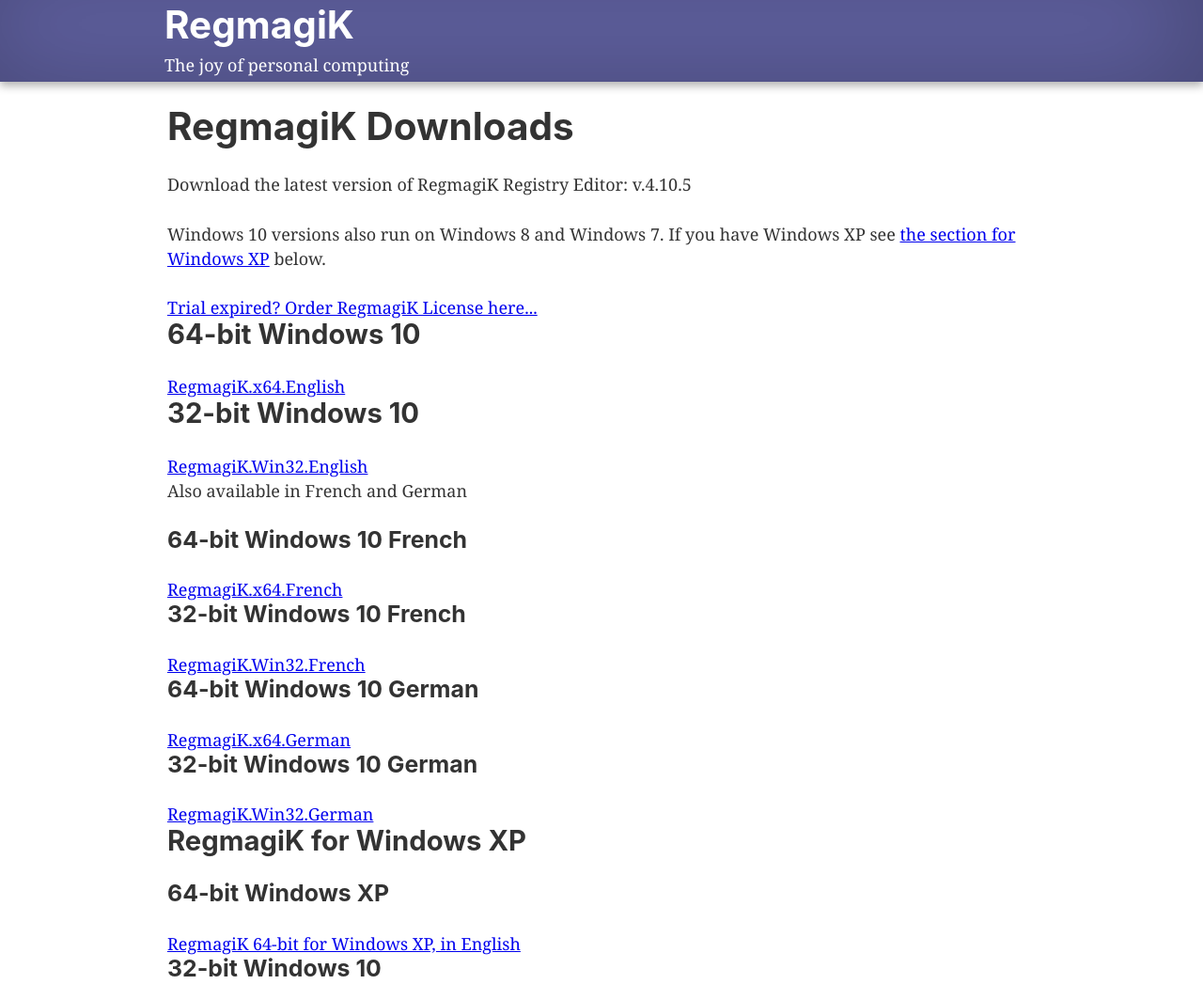
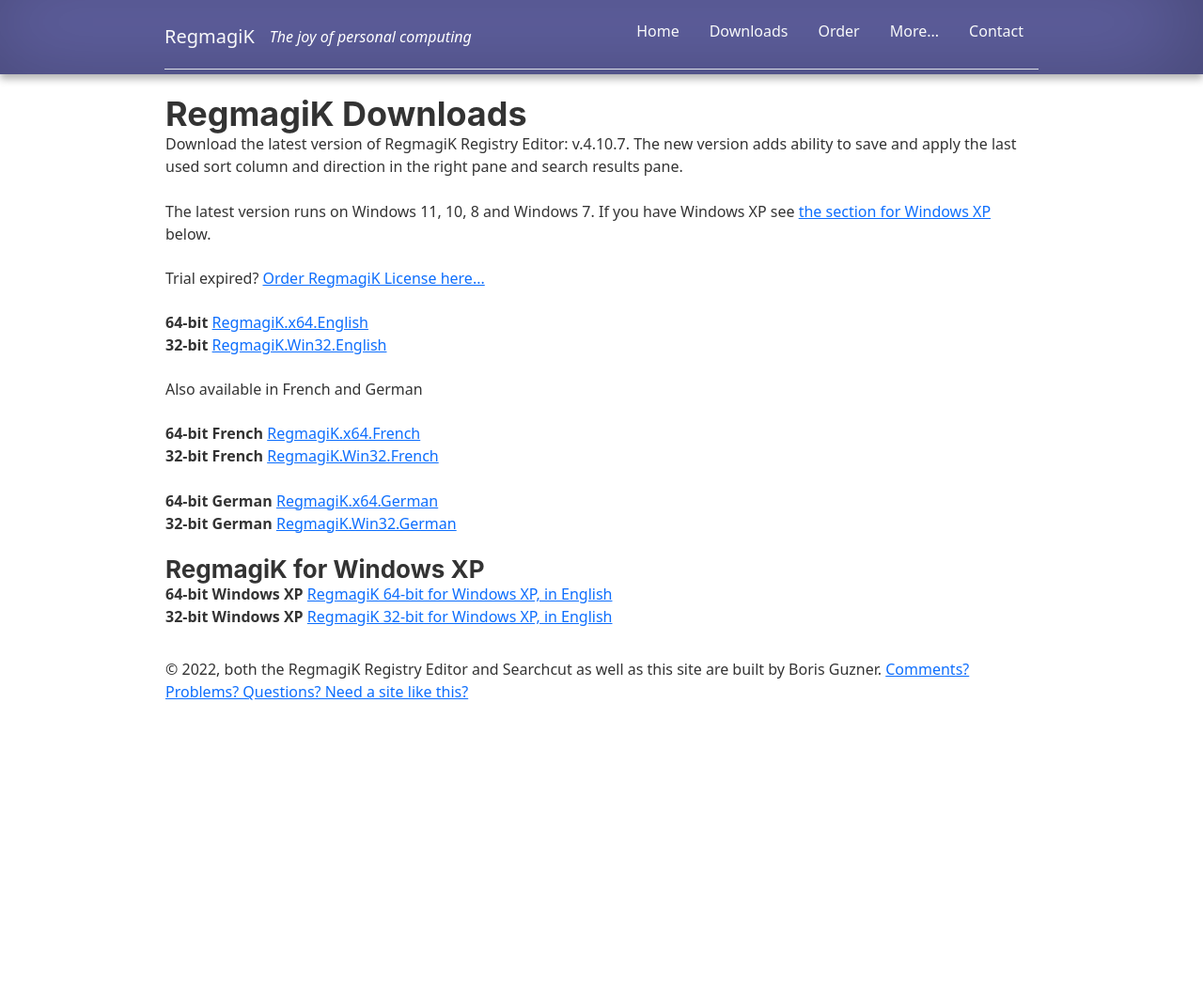
Before and after one commit to regmagik/regmagik.com, a Gatsby site: page /downloads in a window 1280 px wide. Shown: the top 1047 px of the page at 94% size. After the commit the page ends 800 px from the top, so only its background shows below. Built offline with nearby package versions, Linux system fonts and the light colour scheme; Gatsby itself is replaced by a stand-in of ours.

Commit message:
add top menu

```diff
--- a/package.json
+++ b/package.json
@@ -5,7 +5,8 @@
   "version": "0.1.0",
   "author": "Kyle Mathews <mathews.kyle@gmail.com>",
   "dependencies": {
-    "@paypal/react-paypal-js": "^7.2.1",
+	"bootstrap": "^5.1.3",
+	"@paypal/react-paypal-js": "^7.2.1",
     "gatsby": "^3.6.2",
     "gatsby-plugin-gatsby-cloud": "^2.6.1",
     "gatsby-plugin-image": "^1.6.0",
@@ -18,7 +19,8 @@
     "prop-types": "^15.7.2",
     "react": "^17.0.1",
     "react-dom": "^17.0.1",
-    "react-helmet": "^6.1.0"
+	"reactstrap": "^8.10.0",
+   	"react-helmet": "^6.1.0"
   },
   "devDependencies": {
     "prettier": "2.2.1"
--- a/src/components/header.js
+++ b/src/components/header.js
@@ -1,6 +1,8 @@
 import * as React from "react"
 import PropTypes from "prop-types"
 import { Link } from "gatsby"
+import { Collapse, Nav, Navbar, NavbarBrand, NavbarToggler, NavItem } from 'reactstrap';
+
 const dark = `rgb(102, 103, 171)`;
 const lite = `white`;
 const headerBg = dark;
@@ -11,19 +13,52 @@
       boxShadow: `inset -1em -1em 6em rgba(0,0,0,0.3), 0 0.3em 0.5em rgba(0,0,0,0.3)`,
     }}>
     <div style={{color: headerText, margin: `0 auto`, maxWidth: 940, padding: 5,}}>
-      <h1 style={{marginBottom: 2, paddingBottom:4 }}>
-        <Link to="/" style={{color: headerText,
-            //textShadow: `2px 2px 2px`,
-            textDecoration: `none`,
-          }}
-        >
-          {siteTitle}
-        </Link>
-      </h1>
-      The joy of personal computing
-    </div>
+		<Menu siteTitle={siteTitle}/>
+	</div>
   </header>
 )
+
+export function Menu({siteTitle}) {
+
+	const [state, setState] = React.useState({
+		collapsed: true
+	});
+
+	function toggleNavbar () {
+	  setState(s => ({...s,
+		collapsed: !s.collapsed
+	  }));
+	}
+
+	return (
+		<Navbar className="navbar-expand-sm navbar-toggleable-sm border-bottom box-shadow">
+			<NavbarBrand className="text-light" tag={Link} href="/"> {siteTitle} </NavbarBrand>
+			<i>The joy of personal computing</i>
+
+			<NavbarToggler onClick={toggleNavbar} className="mr-2" />
+			<Collapse className="d-sm-inline-flex flex-sm-row-reverse" isOpen={!state.collapsed} navbar>
+			<Nav>
+				<NavItem>
+				<Link className="nav-link text-light" to="/">Home</Link>
+				</NavItem>
+				<NavItem>
+				<Link className="nav-link text-light" to="/downloads">Downloads</Link>
+				</NavItem>
+				<NavItem>
+				<Link className="nav-link text-light" to="/pay">Order</Link>
+				</NavItem>
+				<NavItem>
+				<Link className="nav-link text-light" to="/searchcut">More...</Link>
+				</NavItem>
+				<NavItem>
+				<Link className="nav-link text-light" to="/contact">Contact</Link>
+				</NavItem>
+			</Nav>
+			</Collapse>
+		</Navbar>
+	);
+}
+
 
 Header.propTypes = {
   siteTitle: PropTypes.string,
--- a/src/components/layout.css
+++ b/src/components/layout.css
@@ -1,7 +1,6 @@
 html {
   -ms-text-size-adjust: 100%;
   -webkit-text-size-adjust: 100%;
-  font: 112.5%/1.45em georgia, serif, sans-serif;
   box-sizing: border-box;
   overflow-y: scroll;
 }
@@ -10,7 +9,6 @@
   -webkit-font-smoothing: antialiased;
   -moz-osx-font-smoothing: grayscale;
   color: hsla(0, 0%, 0%, 0.8);
-  font-family: georgia, serif;
   font-weight: normal;
   word-wrap: break-word;
   font-kerning: normal;
@@ -74,12 +72,12 @@
 h1 {
   margin-left: 0;
   margin-right: 0;
-  margin-top: 0;
+  margin-top: 5px;
+  margin-bottom: 0;
   padding-bottom: 0;
   padding-left: 0;
   padding-right: 0;
   padding-top: 0;
-  margin-bottom: 1.45rem;
   color: inherit;
   font-family: -apple-system, BlinkMacSystemFont, Segoe UI, Roboto, Oxygen,
     Ubuntu, Cantarell, Fira Sans, Droid Sans, Helvetica Neue, sans-serif;
@@ -254,11 +252,11 @@
   margin-left: 0;
   margin-right: 0;
   margin-top: 0;
+  margin-bottom: 0;
   padding-bottom: 0;
   padding-left: 0;
   padding-right: 0;
   padding-top: 0;
-  margin-bottom: 1.45rem;
   color: inherit;
   font-family: -apple-system, BlinkMacSystemFont, Segoe UI, Roboto, Oxygen,
     Ubuntu, Cantarell, Fira Sans, Droid Sans, Helvetica Neue, sans-serif;
@@ -271,11 +269,11 @@
   margin-left: 0;
   margin-right: 0;
   margin-top: 0;
+  margin-bottom: 0;
   padding-bottom: 0;
   padding-left: 0;
   padding-right: 0;
   padding-top: 0;
-  margin-bottom: 1.45rem;
   color: inherit;
   font-family: -apple-system, BlinkMacSystemFont, Segoe UI, Roboto, Oxygen,
     Ubuntu, Cantarell, Fira Sans, Droid Sans, Helvetica Neue, sans-serif;
@@ -288,11 +286,11 @@
   margin-left: 0;
   margin-right: 0;
   margin-top: 0;
+  margin-bottom: 0;
   padding-bottom: 0;
   padding-left: 0;
   padding-right: 0;
   padding-top: 0;
-  margin-bottom: 1.45rem;
   color: inherit;
   font-family: -apple-system, BlinkMacSystemFont, Segoe UI, Roboto, Oxygen,
     Ubuntu, Cantarell, Fira Sans, Droid Sans, Helvetica Neue, sans-serif;
@@ -305,11 +303,11 @@
   margin-left: 0;
   margin-right: 0;
   margin-top: 0;
+  margin-bottom: 0;
   padding-bottom: 0;
   padding-left: 0;
   padding-right: 0;
   padding-top: 0;
-  margin-bottom: 1.45rem;
   color: inherit;
   font-family: -apple-system, BlinkMacSystemFont, Segoe UI, Roboto, Oxygen,
     Ubuntu, Cantarell, Fira Sans, Droid Sans, Helvetica Neue, sans-serif;
@@ -322,11 +320,11 @@
   margin-left: 0;
   margin-right: 0;
   margin-top: 0;
+  margin-bottom: 0;
   padding-bottom: 0;
   padding-left: 0;
   padding-right: 0;
   padding-top: 0;
-  margin-bottom: 1.45rem;
   color: inherit;
   font-family: -apple-system, BlinkMacSystemFont, Segoe UI, Roboto, Oxygen,
     Ubuntu, Cantarell, Fira Sans, Droid Sans, Helvetica Neue, sans-serif;
--- a/src/components/layout.js
+++ b/src/components/layout.js
@@ -9,6 +9,7 @@
 import PropTypes from "prop-types"
 import { useStaticQuery, graphql } from "gatsby"
 
+import 'bootstrap/dist/css/bootstrap.min.css';
 import Header from "./header"
 import "./layout.css"
 
--- a/src/pages/about.tsx
+++ b/src/pages/about.tsx
@@ -29,6 +29,14 @@
       <a href="/searchcut/">
         Searchcut</a> page
       .
+	  </p>
+	<h2>Partners</h2>
+    <p>
+	Our software can be downloaded from software download sites like
+	<Link to="https://www.softpedia.com/publisher/Boris-Guzner-39476.html">Softpedia</Link>
+	or
+	<Link to="https://download.cnet.com/developer/Guzner%20Software/i-6265956/">
+	cnet download.com</Link> as well as other shareware sites.
     </p>
 	<h2>Technical information</h2>
     <p>
--- a/src/pages/downloads.js
+++ b/src/pages/downloads.js
@@ -8,33 +8,32 @@
   <Layout>
     <Seo title="Downloads" />
     <h1>RegmagiK Downloads</h1>
-    <p>Download the latest version of RegmagiK Registry Editor: v.4.10.5</p>
-    <p>Windows 10 versions also run on Windows 8 and Windows 7. If you have Windows XP see <a href="#XP">the section for Windows XP</a> below.</p>
+    <p>Download the latest version of RegmagiK Registry Editor: v.4.10.7. The new version adds ability to save and apply the last used sort column and direction in the right pane and search results pane.</p>
+    <p>The latest version runs on Windows 11, 10, 8 and Windows 7. If you have Windows XP see <a href="#XP">the section for Windows XP</a> below.</p>
+	<p>Trial expired? <Link to="/pay">Order RegmagiK License here...</Link></p>
 
-	<Link to="/pay">Trial expired? Order RegmagiK License here...</Link>
-	<h2>64-bit Windows 10</h2>
-    <a href="/RegmagiK.x64.English.zip">RegmagiK.x64.English</a>
-	<h2>32-bit Windows 10</h2>
-    <a href="/RegmagiK.Win32.English.zip">RegmagiK.Win32.English</a>
-
+	<p>
+	<b>64-bit</b> <a href="/RegmagiK.x64.English.zip">RegmagiK.x64.English</a>
+	<br/>
+	<b>32-bit</b> <a href="/RegmagiK.Win32.English.zip">RegmagiK.Win32.English</a>
+	</p>
 	<p>Also available in French and German</p>
 
-	<h3>64-bit Windows 10 French</h3>
-    <a href="/RegmagiK.x64.French.zip">RegmagiK.x64.French</a>
-	<h3>32-bit Windows 10 French</h3>
-    <a href="/RegmagiK.Win32.French.zip">RegmagiK.Win32.French</a>
-
-	<h3>64-bit Windows 10 German</h3>
-    <a href="/RegmagiK.x64.German.zip">RegmagiK.x64.German</a>
-	<h3>32-bit Windows 10 German</h3>
-    <a href="/RegmagiK.Win32.German.zip">RegmagiK.Win32.German</a>
-
+	<p>
+	<b>64-bit French</b> <a href="/RegmagiK.x64.French.zip">RegmagiK.x64.French</a>
+	<br/>
+	<b>32-bit French</b> <a href="/RegmagiK.Win32.French.zip">RegmagiK.Win32.French</a>
+	</p>
+	<p>
+	<b>64-bit German</b> <a href="/RegmagiK.x64.German.zip">RegmagiK.x64.German</a>
+	<br/>
+	<b>32-bit German</b> <a href="/RegmagiK.Win32.German.zip">RegmagiK.Win32.German</a>
+	</p>
 
 	<h2 id="XP">RegmagiK for Windows XP</h2>
-	<h3>64-bit Windows XP</h3>
-    <a href="/RegmagiKXP.zip">RegmagiK 64-bit for Windows XP, in English</a>
-	<h3>32-bit Windows 10</h3>
-    <a href="/RegmagiK32XP.zip">RegmagiK 32-bit for Windows XP, in English</a>
+	<b>64-bit Windows XP</b> <a href="/RegmagiKXP.zip">RegmagiK 64-bit for Windows XP, in English</a>
+	<br/>
+	<b>32-bit Windows XP</b> <a href="/RegmagiK32XP.zip">RegmagiK 32-bit for Windows XP, in English</a>
   </Layout>
 )
 
```
Also changed, not shown: 1 other file.
